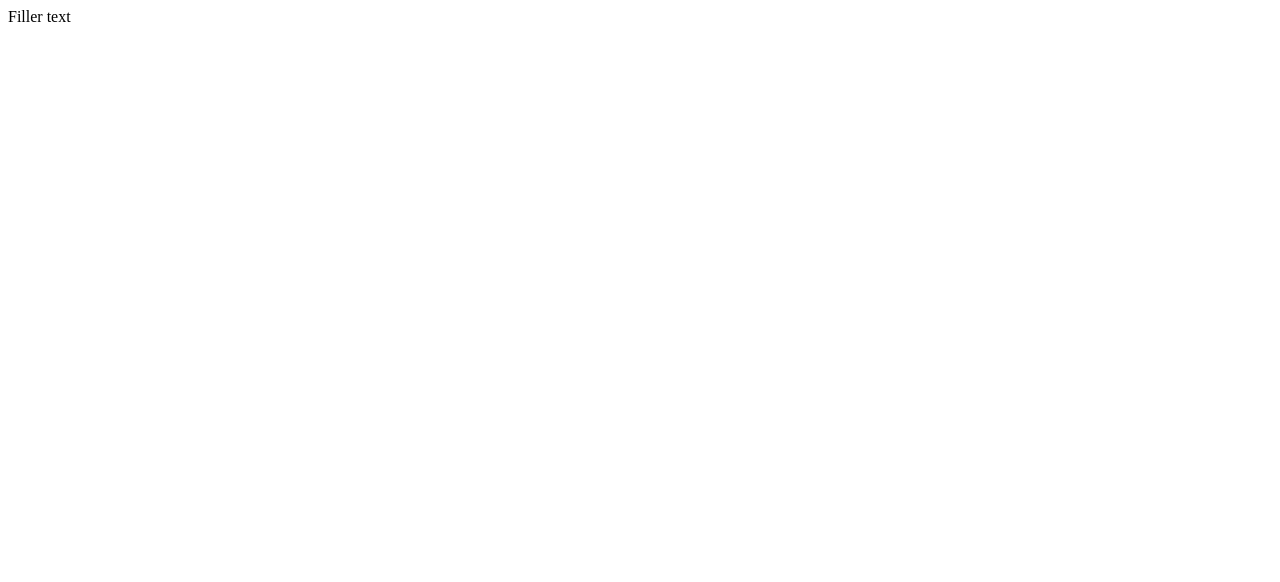
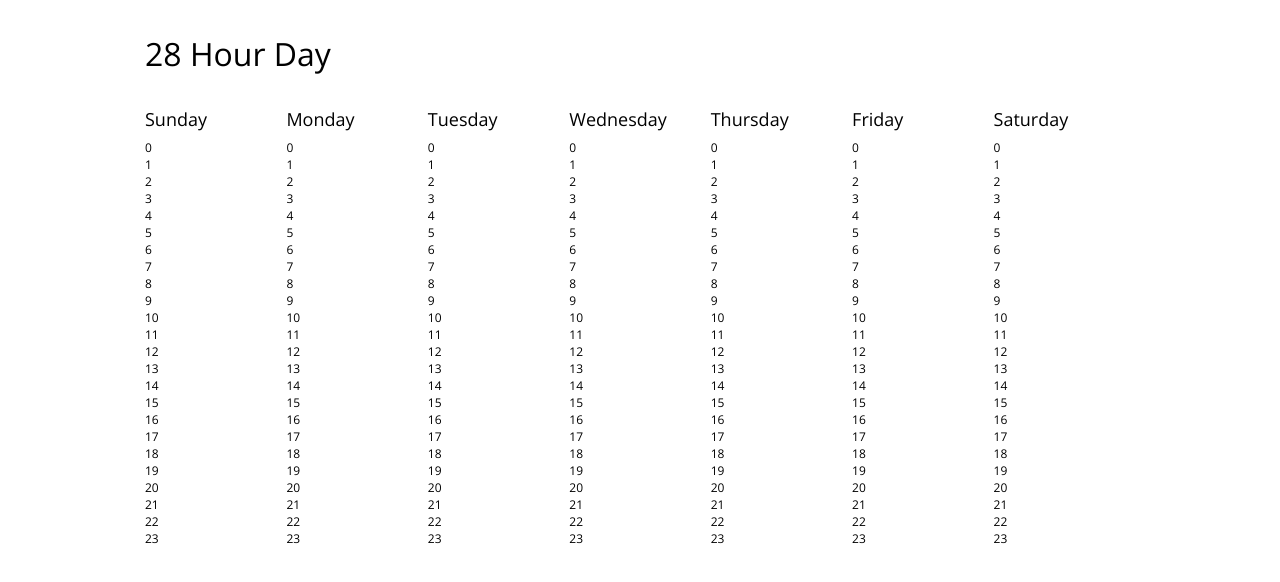
Before and after one commit to turbomaze/28-hour-day, a React app: page / in a window 1280 px wide. Built offline with nearby package versions, Linux system fonts and the light colour scheme.

Commit message:
Implement a basic day and week structure.

```diff
--- /dev/null
+++ b/assets/css/index.css
@@ -0,0 +1,32 @@
+* {
+  margin: 0;
+  padding: 0;
+  font-family: 'Open Sans', sans-serif;
+}
+
+.container {
+  width: 990px;
+  margin: 32px auto 0;
+}
+
+.title {
+  font-size: 32px;
+  margin-bottom: 32px;
+}
+
+.week {
+  display: flex;
+}
+
+.day {
+  flex: 1;
+}
+
+.day__label {
+  font-size: 18px;
+  margin-bottom: 8px;
+}
+
+.day__hour {
+  font-size: 12px;
+}
--- a/index.html
+++ b/index.html
@@ -2,7 +2,11 @@
 <html lang="en">
 <head>
   <meta charset="UTF-8">
+
   <title>28 Hour Day</title>
+
+  <link href="https://fonts.googleapis.com/css?family=Open+Sans" rel="stylesheet">
+  <link rel="stylesheet" href="/assets/css/index.css">
 </head>
 <body>
   <div id="root"></div>
--- a/lib/App.js
+++ b/lib/App.js
@@ -1,7 +1,18 @@
-import React, { Component } from 'react';
+import React, { Component, Fragment } from 'react';
+import Day from './Day';
 
 export default class App extends Component {
   render() {
-    return <div>Filler text</div>;
+    const hoursOfSleepPerNight = 9;
+
+    return (
+      <div className="container">
+        <div className="title">28 Hour Day</div>
+
+        <div className="week">
+          <Day />
+        </div>
+      </div>
+    );
   }
 }
--- /dev/null
+++ b/lib/Day.js
@@ -0,0 +1,29 @@
+import React, { Component, Fragment } from 'react';
+import config from './config';
+
+export default class Day extends Component {
+  constructor(props) {
+    super(props);
+
+    this.days = ['Sunday', 'Monday', 'Tuesday', 'Wednesday', 'Thursday', 'Friday', 'Saturday'];
+  }
+
+  render() {
+    const index = this.props.index || 1;
+    const hours = [];
+    for (let i = 0; i < config.hoursPerNormalDay; i++) {
+      hours.push(<div className="day__hour">{i}</div>);
+    }
+
+    return (
+      <Fragment>
+        <div className="day">
+          <div className="day__label">{this.days[index - 1]}</div>
+          <div className="day__hours">{hours}</div>
+        </div>
+
+        {index < config.daysPerWeek ? <Day index={index + 1} /> : null}
+      </Fragment>
+    );
+  }
+}
--- /dev/null
+++ b/lib/config.js
@@ -0,0 +1,5 @@
+module.exports = {
+  daysPerWeek: 7,
+  hoursPerNormalDay: 24,
+  hoursPerDay: 28,
+};
--- a/package.json
+++ b/package.json
@@ -9,6 +9,7 @@
   "scripts": {
     "test": "echo \"Error: no test specified\" && exit 1",
     "build": "$(npm bin)/webpack --optimize-minimize --mode production",
+    "client": "NODE_ENV=development $(npm bin)/webpack --mode development --watch",
     "start": "ruby -rwebrick -e'WEBrick::HTTPServer.new(:Port => 8000, :DocumentRoot => Dir.pwd).start'"
   },
   "author": "Anthony Liu",
```
